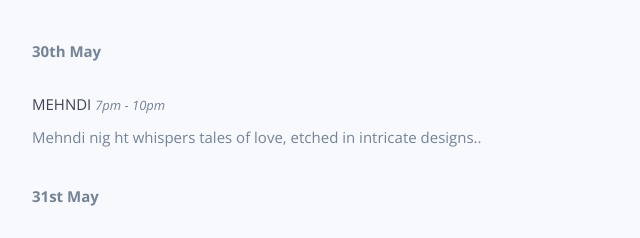
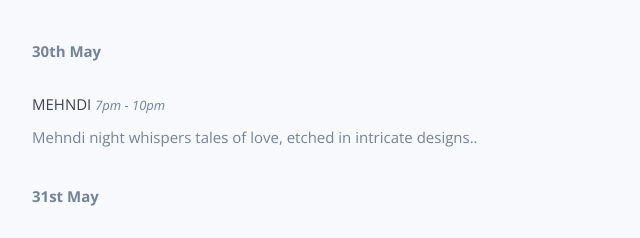
Before and after one commit to middha141/ishawedskamal, a website: page index.html in a window 1280 px wide. Shown: the part 1653-1891 px from the top of the page, 38-678 px from the left. Drawn offline with nearby package versions, Linux system fonts and the light colour scheme; some packages are replaced by stand-ins of ours; files whose address does not match are found by name.

```diff
--- a/index.html
+++ b/index.html
@@ -156,7 +156,7 @@
                     <p><strong>30th May</strong></p>
 
                     <h5>Mehndi <span class="time">7PM - 10PM</span></h5>
-                    <p>Mehndi nig   ht whispers tales of love, etched in intricate designs..</p>
+                    <p>Mehndi night whispers tales of love, etched in intricate designs..</p>
                 </div>
 
              <!-- </div> -->
```
